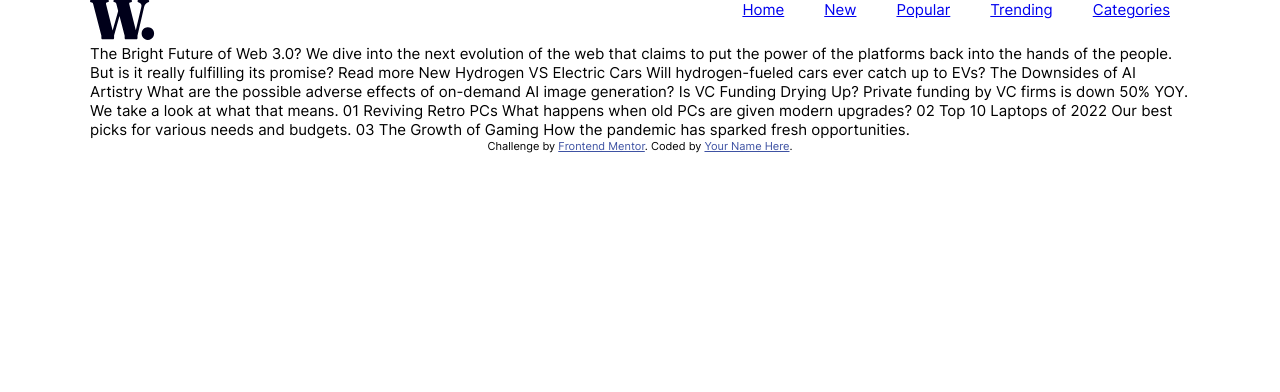
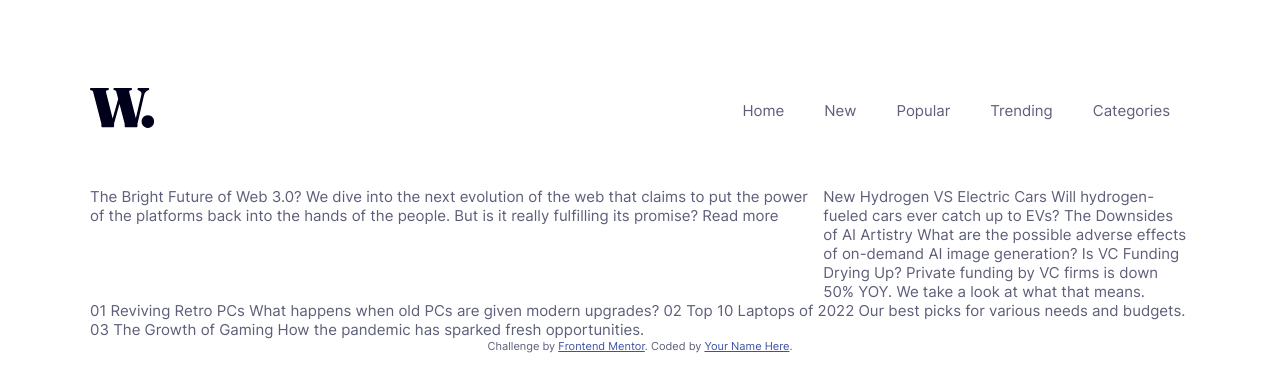
Before and after one commit to jakubtwardosz/news-homepage, a plain HTML site: page index.html in a window 1280 px wide. Drawn offline with Linux system fonts and the light colour scheme.

Commit message:
Basic grid

```diff
--- a/index.html
+++ b/index.html
@@ -40,14 +40,18 @@
   </header>
 
   <main>
+    <article>
       The Bright Future of Web 3.0?
 
-    We dive into the next evolution of the web that claims to put the power of the platforms back into the hands of the
+      We dive into the next evolution of the web that claims to put the power of the platforms back into the hands of
+      the
       people.
       But is it really fulfilling its promise?
 
       Read more
 
+    </article>
+    <aside>
       New
 
       Hydrogen VS Electric Cars
@@ -59,6 +63,8 @@
       Is VC Funding Drying Up?
       Private funding by VC firms is down 50% YOY. We take a look at what that means.
 
+    </aside>
+    <section>
       01
       Reviving Retro PCs
       What happens when old PCs are given modern upgrades?
@@ -70,11 +76,8 @@
       03
       The Growth of Gaming
       How the pandemic has sparked fresh opportunities.
-    </div>
-
-
-
-
+    </section>
+  </main>
   <div class="attribution">
     Challenge by <a href="https://www.frontendmentor.io?ref=challenge" target="_blank">Frontend Mentor</a>.
     Coded by <a href="#">Your Name Here</a>.
--- a/style.css
+++ b/style.css
@@ -1,3 +1,12 @@
+:root {
+    --soft-orange: hsl(35, 77%, 62%);
+    --soft-red: hsl(5, 85%, 63%);
+    --off-white: hsl(36, 100%, 99%);
+    --grayish-blue: hsl(233, 8%, 79%);
+    --dark-grayish-blue: hsl(236, 13%, 42%);
+    --very-dark-blue: hsl(240, 100%, 5%);
+}
+
 @font-face {
     font-family: Inter-Bold;
     src: url(assets/fonts/static/Inter-Bold.ttf);
@@ -24,6 +33,7 @@ body {
     margin: 0;
     font-family: Inter-Regular;
     font-size: 15px;
+    color: var(--dark-grayish-blue);
 }
 
 header,
@@ -37,6 +47,9 @@ main {
 header {
     display: flex;
     justify-content: space-between;
+    align-items: center;
+    padding-top: 88px;
+    padding-bottom: 55px;
 }
 
 nav ul {
@@ -51,6 +64,35 @@ nav ul li {
     padding: 0 20px;
 }
 
+nav ul li a {
+    color: var(--dark-grayish-blue);
+    text-decoration: none;
+    transition: .25s;
+}
+
+nav ul li a:hover {
+    color: var(--soft-red);
+    text-decoration: none;
+}
+
+main{
+    display: flex;
+    flex-wrap: wrap;
+}
+
+article{
+    flex-basis: 66.66666667%;
+}
+
+aside{
+    flex-basis: 33.33333333%;
+}
+
+section{
+    flex-basis: 100%;
+}
+
+
 @media only screen and (max-width: 375px) {
     body {
         background-color: tomato;
```
Lines whose indentation alone changed are shown as unchanged.
